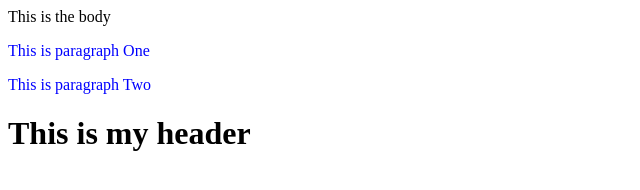
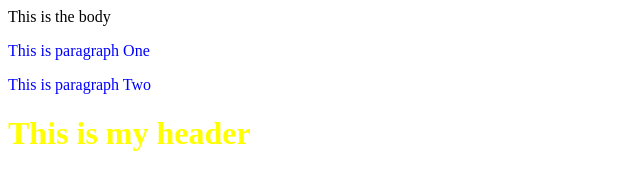
Before and after one commit to luis-carlos/simplilearnNewRepoSsh, a plain HTML site: page index.html in a window 1280 px wide. Shown: the whole page, without its empty margins (0-640 px from the left). Drawn offline with Linux system fonts and the light colour scheme.

Commit message:
Added style for h1 tag

```diff
--- a/index.html
+++ b/index.html
@@ -2,6 +2,7 @@
 <head>
   <style>
     p {color:blue;}
+    h1 {color:yellow}
   </style>
 </head>
 <body>
```
